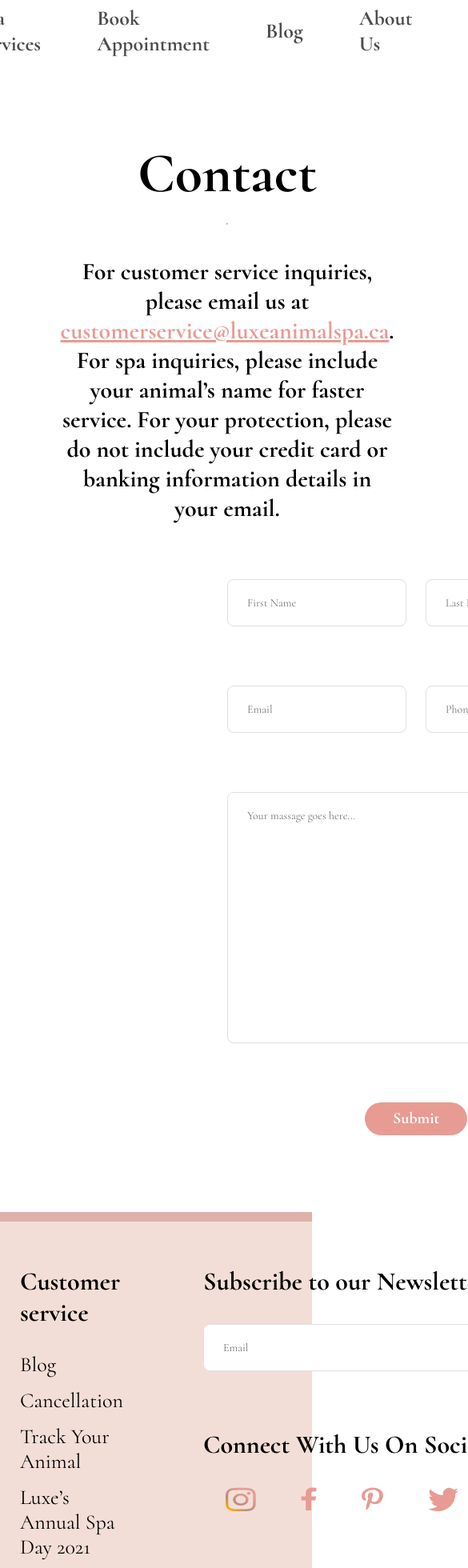
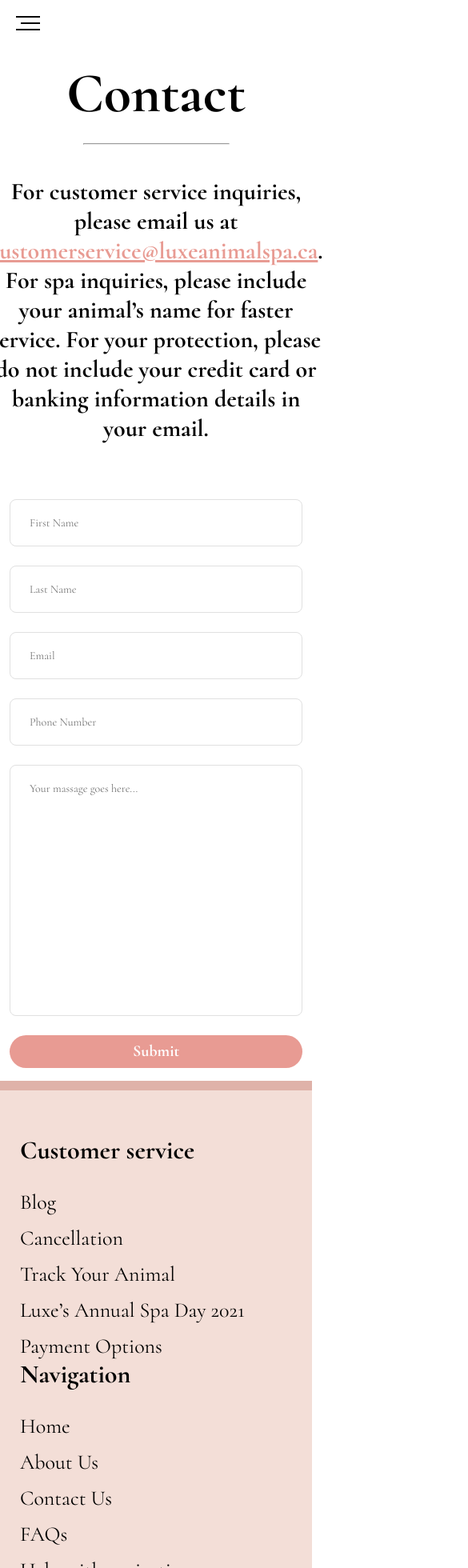
Before and after one commit to UladzislauPapliouka/ModsenDoggySPA, a Next.js app: page /contact-us in a window 390 px wide. Shown: the top 1960 px of the page at 80% size, 585 px wide, since content can reach past the window. Built offline with nearby package versions, Linux system fonts and the light colour scheme.

Commit message:
feat(layout): add minimal mobile adaptive layout

```diff
--- a/src/components/Footer/index.module.scss
+++ b/src/components/Footer/index.module.scss
@@ -3,6 +3,8 @@
   box-sizing: border-box;
   background-color: $in-house-color;
   border-top: 12px solid $rosey-cheek;
+  display: flex;
+  flex-direction: column;
 
   .primary {
     padding: 55px 25px;
@@ -71,12 +73,11 @@
         }
         > div {
           display: flex;
-          gap: 56px;
+          gap: 10px 56px;
           padding-left: 28px;
         }
       }
     }
-
     .navigation {
       grid-area: navigation;
       justify-self: end;
@@ -94,6 +95,32 @@
         }
       }
     }
+
+    @media screen and (max-width: 700px) {
+      flex-wrap: wrap;
+      grid-template-areas:
+        'service'
+        'navigation'
+        'subscribe';
+      .navigation {
+        justify-self: stretch;
+      }
+      .subscribe {
+        > div {
+          flex-direction: column;
+          input {
+            width: 100%;
+          }
+        }
+      }
+      .social {
+        > div {
+          flex-wrap: wrap;
+          gap: 10px 40px !important;
+          padding-left: 0 !important;
+        }
+      }
+    }
   }
   .secondary {
     display: flex;
@@ -107,5 +134,13 @@
       flex-grow: 2;
       text-align: center;
     }
+    @media screen and (max-width: 700px) {
+      flex-wrap: wrap;
+      padding: 13px 25px;
+      & > span {
+        flex: 0 1 100%;
+        text-align: left !important;
+      }
+    }
   }
 }
--- a/src/components/Header/index.module.scss
+++ b/src/components/Header/index.module.scss
@@ -1,8 +1,109 @@
 .header {
-  width: 100%;
-  height: 78px;
   display: flex;
-  justify-content: center;
   align-items: center;
-  gap: 70px;
+  .links {
+    width: 100%;
+    height: 78px;
+    display: flex;
+    justify-content: center;
+    align-items: center;
+    gap: 70px;
+    position: relative;
+    @media screen and (max-width: 700px) {
+      flex-wrap: wrap;
+      display: none;
+      > a {
+        flex-basis: 100%;
+      }
+    }
+  }
 }
+
+.burger {
+  cursor: pointer;
+  margin: 20px;
+  display: none;
+  position: relative;
+  z-index: 3;
+  align-items: center;
+  justify-content: flex-end;
+  width: 30px;
+  height: 18px;
+  > span {
+    width: 80%;
+    height: 2px;
+    transform: scale(1);
+    background-color: black;
+  }
+  &:before,
+  &:after {
+    position: absolute;
+    content: '';
+    background-color: black;
+    width: 100%;
+    height: 2px;
+    transition: all 0.4s ease 0s;
+  }
+  &:before {
+    top: 0;
+  }
+  &:after {
+    bottom: 0;
+  }
+
+  &.active {
+    > span {
+      transform: scale(0);
+    }
+    &:before {
+      top: 50%;
+      transform: rotate(-45deg) translateY(-50%);
+    }
+    &:after {
+      top: 50%;
+      transform: rotate(45deg) translateY(50%);
+    }
+  }
+}
+
+@media screen and (max-width: 700px) {
+  .burger {
+    display: flex;
+    align-self: flex-start;
+  }
+  .header.active {
+    z-index: 3;
+    overflow-y: auto;
+    background: #333333;
+    position: fixed;
+    height: 100dvh !important;
+    animation: appear 0.4s;
+    .burger {
+      background: #333333;
+      color: white;
+      &:before,
+      &:after {
+        color: white;
+      }
+    }
+    .links {
+      display: flex;
+      gap: 0 !important;
+      padding: 20px 10px;
+      align-items: flex-start !important;
+      background: #333333;
+      height: 100% !important;
+      a {
+        color: #fff;
+      }
+    }
+  }
+}
+@keyframes appear {
+  from {
+    opacity: 0;
+  }
+  to {
+    opacity: 1;
+  }
+}
--- a/src/components/Header/index.tsx
+++ b/src/components/Header/index.tsx
@@ -2,15 +2,41 @@ import { usePathname } from 'next/navigation';
 import { NavLink } from './NavLink';
 import style from './index.module.scss';
 import { routes } from 'shared/routes';
+import { useEffect, useState } from 'react';
 export const Header = () => {
   const currentPath = usePathname();
+  const [isOpen, setIsOpen] = useState(false);
+  useEffect(() => {
+    const onResize = () => {
+      if (window.innerWidth > 700) {
+        setIsOpen(false);
+      }
+    };
+    addEventListener('resize', onResize);
+    return () => {
+      removeEventListener('resize', onResize);
+    };
+  }, []);
   return (
-    <header className={style.header}>
-      {routes.map(({ link, text }) => (
-        <NavLink key={link} href={link} active={currentPath === link}>
-          {text}
-        </NavLink>
-      ))}
+    <header className={`${style.header} ${isOpen && style.active}`}>
+      <div className={style.links}>
+        {routes.map(({ link, text }) => (
+          <NavLink
+            onClick={() => {
+              setIsOpen(false);
+            }}
+            key={link}
+            href={link}
+            active={currentPath === link}>
+            {text}
+          </NavLink>
+        ))}
+      </div>
+      <div
+        onClick={() => setIsOpen(!isOpen)}
+        className={`${style.burger} ${isOpen && style.active}`}>
+        <span></span>
+      </div>
     </header>
   );
 };
--- a/src/pages/about-us.module.scss
+++ b/src/pages/about-us.module.scss
@@ -1,7 +1,5 @@
+@import 'src/styles/common';
 .container {
-  padding: 80px 200px;
-  display: flex;
-  flex-direction: column;
-  align-items: center;
+  @extend .common-container;
   gap: 128px;
 }
--- a/src/pages/blog.module.scss
+++ b/src/pages/blog.module.scss
@@ -1,8 +1,6 @@
+@import 'src/styles/common';
 .container {
-  padding: 80px 200px;
-  display: flex;
-  flex-direction: column;
-  align-items: center;
+  @extend .common-container;
   gap: 128px;
   .cytate {
     font-size: 36px;
--- a/src/pages/book-appointment.module.scss
+++ b/src/pages/book-appointment.module.scss
@@ -1,4 +1,5 @@
 @import 'src/styles/variables';
+@import 'src/styles/common';
 .image {
   position: relative;
   height: fit-content;
@@ -14,7 +15,7 @@
   div {
     width: 100%;
     position: absolute;
-    padding: 96px 284px;
+    @extend .common-container;
     span {
       display: block;
       max-width: 478px;
@@ -25,8 +26,8 @@
   }
 }
 .main {
-  padding: 71px 284px;
-  span:first-child {
+  @extend .common-container;
+  > span:first-child {
     font-size: 40px;
     display: block;
     font-weight: 700;
@@ -42,6 +43,27 @@
     'email phoneNumber'
     'message message'
     'card card';
+  @media screen and (max-width: 700px) {
+    width: 100%;
+    grid-template-areas:
+      'firstName'
+      'lastName'
+      'email'
+      'phoneNumber'
+      'message'
+      'card ';
+    .card {
+      width: 100% !important;
+      grid-template-areas:
+        'title'
+        'cardNumber'
+        'expiryDate'
+        'ccv'
+        'nameOnCard'
+        'paymentInfo'
+        'submit' !important;
+    }
+  }
   grid-column-gap: 24px;
   grid-row-gap: 40px;
   .card {
--- a/src/pages/contact-us.module.scss
+++ b/src/pages/contact-us.module.scss
@@ -1,9 +1,7 @@
 @import 'src/styles/variables';
+@import 'src/styles/common';
 .container {
-  padding: 96px 284px;
-  display: flex;
-  flex-direction: column;
-  align-items: center;
+  @extend .common-container;
   > hr {
     color: black;
     height: 1px;
@@ -33,6 +31,19 @@
     grid-column-gap: 24px;
     grid-row-gap: 74px;
 
+    @media screen and (max-width: 700px) {
+      grid-template-areas:
+        'firstName'
+        'lastName'
+        'email'
+        'phoneNumber'
+        'message'
+        'submit';
+      grid-row-gap: 24px;
+      button {
+        width: 100%;
+      }
+    }
     input,
     textarea {
       box-sizing: border-box;
--- a/src/pages/info.module.scss
+++ b/src/pages/info.module.scss
@@ -1,13 +1,15 @@
 @import 'src/styles/variables';
+@import 'src/styles/common';
 .container {
-  padding: 96px 284px;
-  display: flex;
-  flex-direction: column;
-  align-items: center;
+  @extend .common-container;
+  align-items: start;
   div:first-child {
     margin-bottom: 124px;
   }
   div:nth-child(2) {
+    @media screen and (max-width: 700px) {
+      flex-direction: column;
+    }
     display: flex;
     width: 100%;
     justify-content: space-between;
@@ -21,13 +23,14 @@
       display: flex;
       box-sizing: border-box;
       border: 1px solid #e0e0e0;
+      align-items: center;
       border-radius: 8px;
       padding: 10px;
       font-size: 14px;
       font-weight: 400;
       font-family: var(--font-vormorant);
-      width: fit-content;
       input {
+        flex-grow: 1;
         display: block;
         height: 100%;
         border: none;
@@ -45,11 +48,14 @@
     padding: 74px 0;
     gap: 46px;
     margin-bottom: 114px;
-    image {
-      max-width: 500px;
-      aspect-ratio: 1/2;
+    img {
+      max-height: 500px;
+      aspect-ratio: 2/1;
       object-fit: cover;
       object-position: center;
+      @media screen and (max-width: 700px) {
+        width: 100%;
+      }
     }
     span {
       font-size: 64px;
--- a/src/pages/spa-service.module.scss
+++ b/src/pages/spa-service.module.scss
@@ -1,8 +1,6 @@
+@import 'src/styles/common';
 .container {
-  padding: 96px 284px;
-  display: flex;
-  flex-direction: column;
-  align-items: center;
+  @extend .common-container;
 
   > .title {
     font-weight: 700;
--- /dev/null
+++ b/src/styles/_common.scss
@@ -0,0 +1,9 @@
+.common-container {
+  padding: 96px 284px;
+  display: flex;
+  flex-direction: column;
+  align-items: center;
+  @media screen and (max-width: 700px) {
+    padding: 16px 12px;
+  }
+}
```
Also changed, not shown: src/components/InfoCard/index.module.scss (+12 -0 lines), src/pages/index.module.scss (+14 -10 lines).
